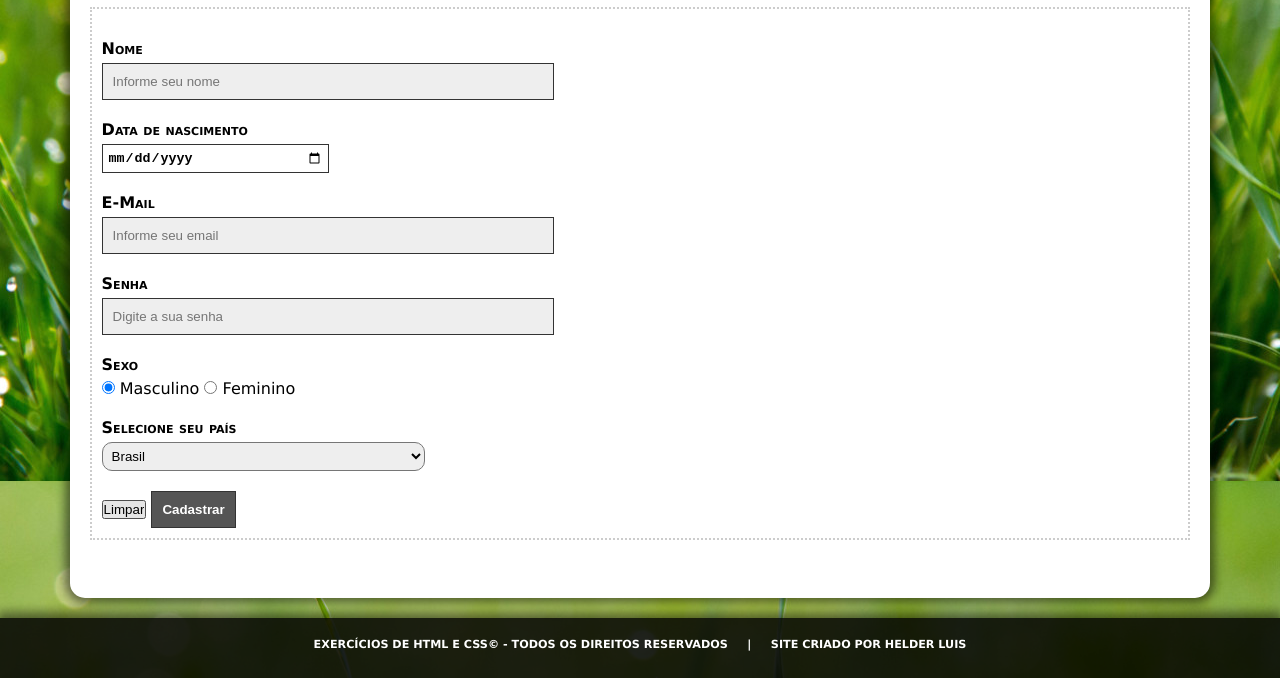
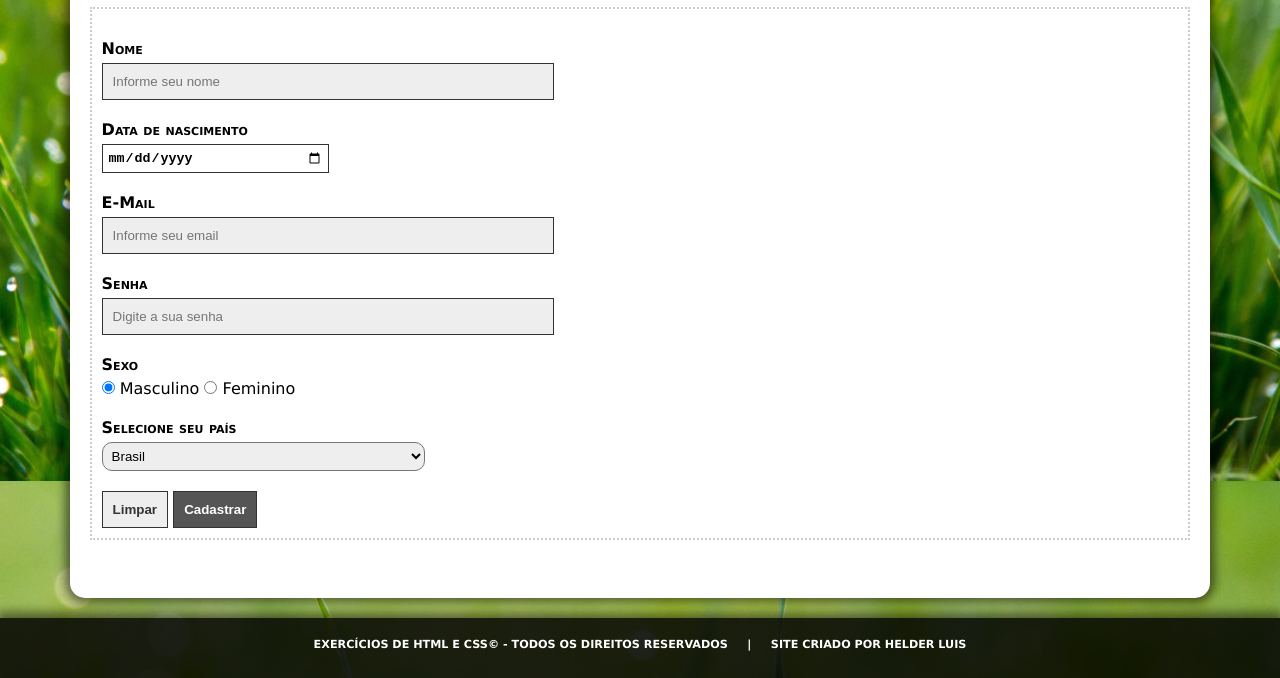
Before and after one commit to helderluisdasilva/site_exercicios, a plain HTML site: page forms.html in a window 1280 px wide. In both pictures the pointer is over the input "Limpar". Shown: the part 373-1051 px from the top of the page. Drawn offline with Linux system fonts and the light colour scheme.

Commit message:
Update style.css

```diff
--- a/css/style.css
+++ b/css/style.css
@@ -251,7 +251,7 @@ select[name=pais] > option:nth-child(odd){
     background-color:#DDD;
 }
 
-input[type=submit]{
+input[type=submit], input[type=reset]{
     border:1px solid #333;
     background-color:#555;
     color:#FFF;
@@ -260,7 +260,7 @@ input[type=submit]{
     transition-duration:.3s;;
 }
 
-input[type=submit]:hover{
+input[type=submit]:hover, input[type=reset]:hover{
     cursor:pointer;
     background-color:#EEE;
     color:#333;
```
